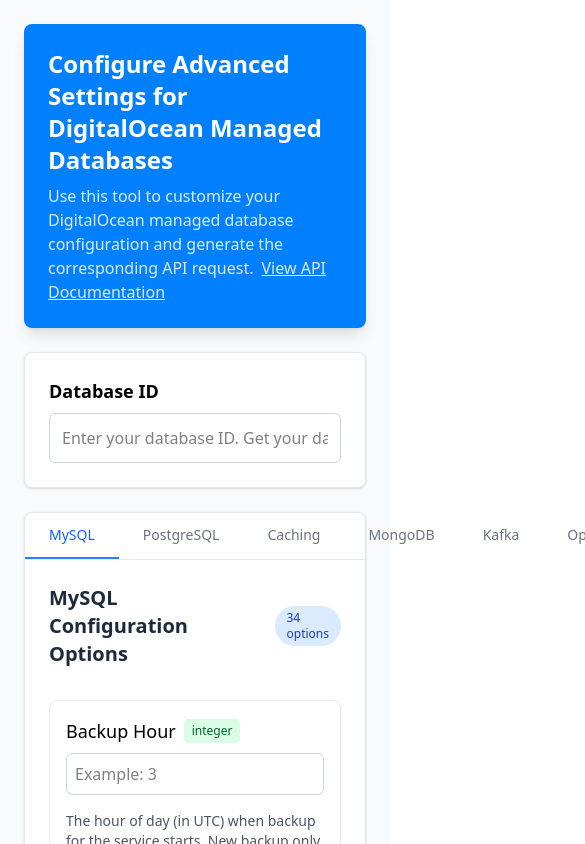
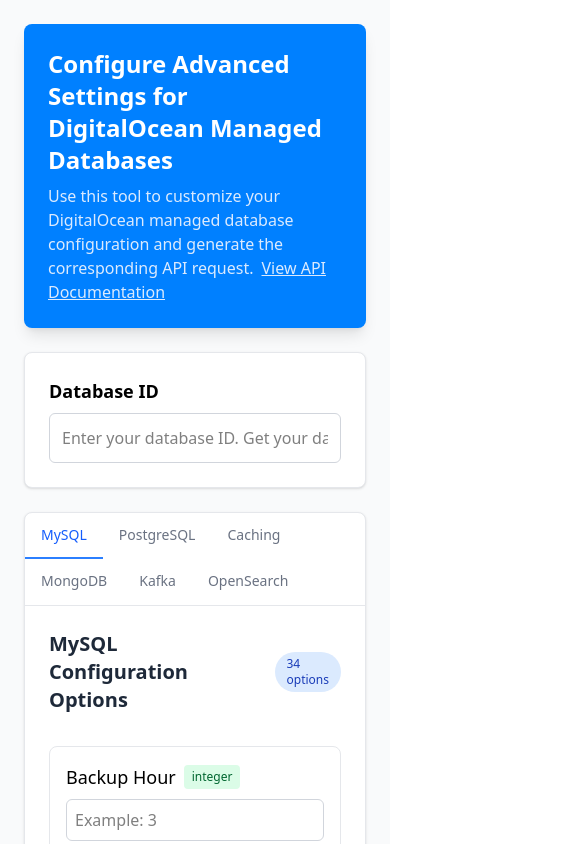
Before and after one commit to DO-Solutions/do-db-config-ui, a React (Vite) app: page / in a window 390 px wide. Shown: the top 844 px of the page, 585 px wide, since content can reach past the window. Built offline with nearby package versions, Linux system fonts and the light colour scheme.

Commit message:
Add custom scrollbar styles and improve tab button responsiveness in DatabaseConfigApp (#53)

```diff
--- a/src/components/DatabaseConfigApp.tsx
+++ b/src/components/DatabaseConfigApp.tsx
@@ -25,6 +25,17 @@
   opensearch: Object.keys(openSearchConfigFields).length
 };
 
+// Add this near the top of your file, after the imports
+const styles = `
+  .hide-scrollbar {
+    -ms-overflow-style: none;  /* IE and Edge */
+    scrollbar-width: none;     /* Firefox */
+  }
+  .hide-scrollbar::-webkit-scrollbar {
+    display: none;             /* Chrome, Safari and Opera */
+  }
+`;
+
 const DatabaseConfigApp = () => {
   const [activeTab, setActiveTab] = useState('mysql');
   const [databaseId, setDatabaseId] = useState('');
@@ -45,6 +56,8 @@
 
   return (
     <div className="min-h-screen bg-gray-50 text-black p-6">
+      {/* Add the style tag */}
+      <style>{styles}</style>
       <div className="max-w-7xl mx-auto space-y-6">
         {/* Header */}
         <div className="bg-[rgb(0,128,255)] text-white p-6 rounded-lg shadow-lg">
@@ -77,12 +90,12 @@
         {/* Database Type Tabs */}
         <div className="bg-white rounded-lg shadow-sm border border-gray-200">
           <div className="border-b border-gray-200">
-            <nav className="flex">
+            <nav className="flex flex-wrap">
               {tabs.map((tab) => (
                 <button
                   key={tab.id}
                   onClick={() => setActiveTab(tab.id)}
-                  className={`px-6 py-3 text-sm font-medium border-b-2 ${
+                  className={`px-4 sm:px-6 py-3 text-sm font-medium border-b-2 ${
                     activeTab === tab.id
                       ? 'border-blue-500 text-blue-600'
                       : 'border-transparent text-gray-500 hover:text-gray-700 hover:border-gray-300'
@@ -102,7 +115,7 @@
                   {getFormattedDatabaseName()} Configuration Options
                 </h2>
                 <div className="ml-4 px-3 py-1 bg-blue-100 text-blue-800 text-xs font-medium rounded-full">
-                  {configCounts[activeTab]} options
+                  {configCounts[activeTab as keyof typeof configCounts]} options
                 </div>
               </div>
             </div>
```
